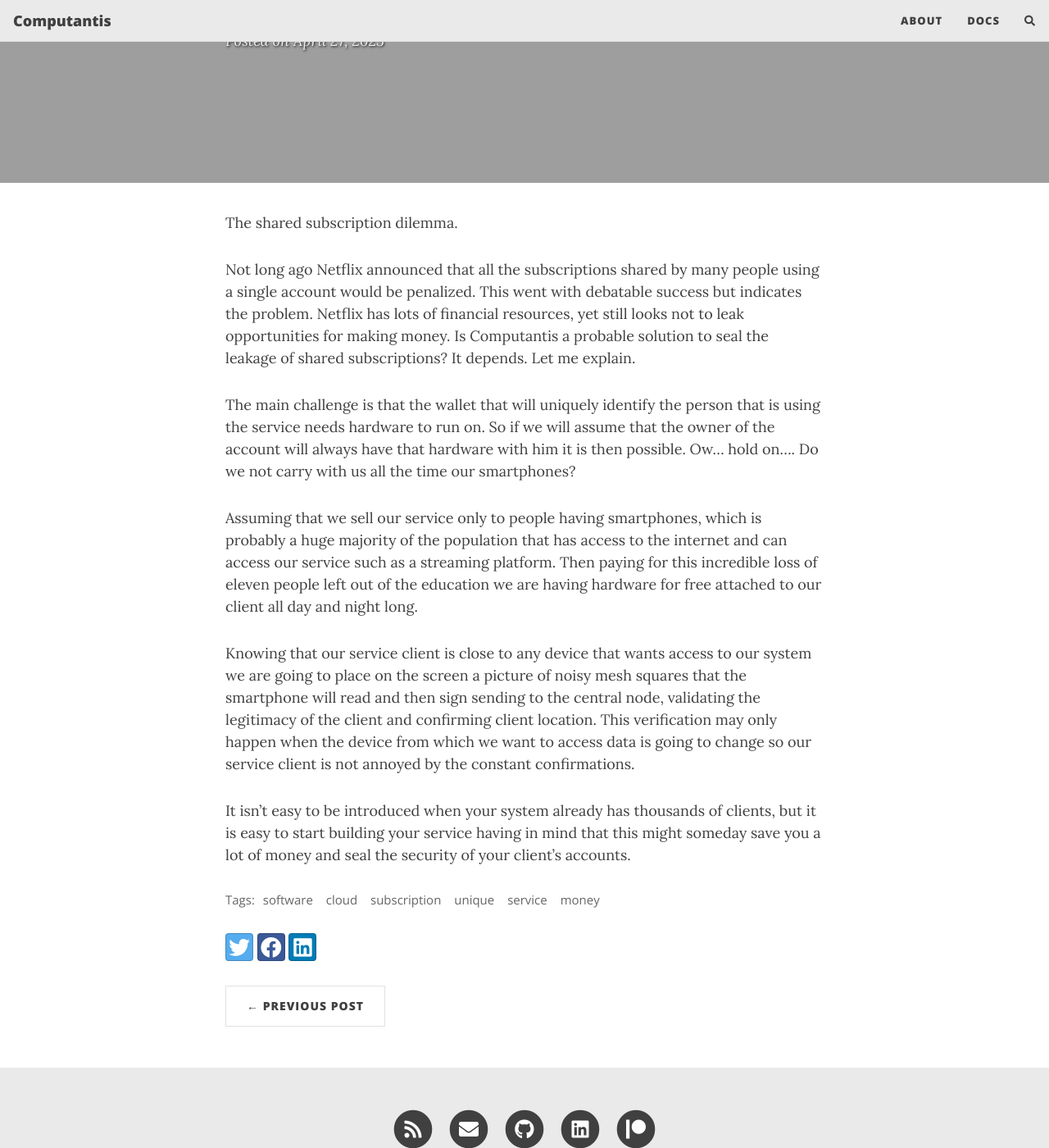
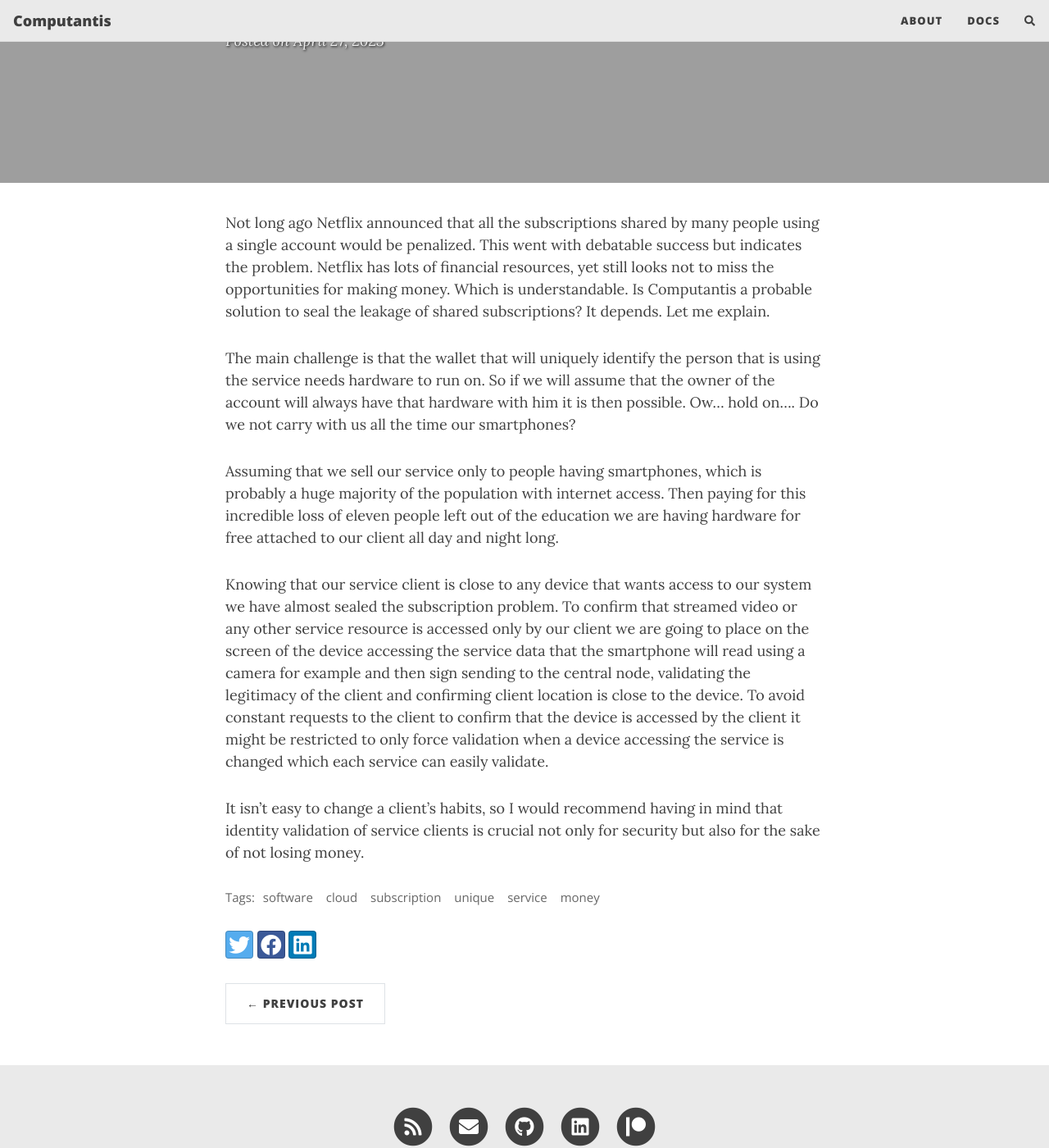
Before and after one commit to TheBlueDotGame/The-Accountant, a Jekyll site: the page built from docs/_posts/2023-04-27-subscription-dilemma.md, in a window 1280 px wide and 1400 px high, scrolled down 375 px. Shown: the whole window at 82% size. Built offline with Jekyll 4.4.1, drawn with Linux system fonts in a browser that asks for light colours; nearby versions of some CDN libraries; comment, search, counter and statistics services are not loaded.

Commit message:
Update post 27-04-23.

```diff
--- a/docs/_posts/2023-04-27-subscription-dilemma.md
+++ b/docs/_posts/2023-04-27-subscription-dilemma.md
@@ -8,15 +8,13 @@
 tags: [software, cloud, subscription, unique, service, money]
 ---
 
-The shared subscription dilemma.
-
-Not long ago Netflix announced that all the subscriptions shared by many people using a single account would be penalized. This went with debatable success but indicates the problem. Netflix has lots of financial resources, yet still looks not to leak opportunities for making money.
+Not long ago Netflix announced that all the subscriptions shared by many people using a single account would be penalized. This went with debatable success but indicates the problem. Netflix has lots of financial resources, yet still looks not to miss the opportunities for making money. Which is understandable.
 Is Computantis a probable solution to seal the leakage of shared subscriptions? It depends. Let me explain.
 
 The main challenge is that the wallet that will uniquely identify the person that is using the service needs hardware to run on. So if we will assume that the owner of the account will always have that hardware with him it is then possible. Ow… hold on…. Do we not carry with us all the time our smartphones?
 
-Assuming that we sell our service only to people having smartphones, which is probably a huge majority of the population that has access to the internet and can access our service such as a streaming platform. Then paying for this incredible loss of eleven people left out of the education we are having hardware for free attached to our client all day and night long.
+Assuming that we sell our service only to people having smartphones, which is probably a huge majority of the population with internet access. Then paying for this incredible loss of eleven people left out of the education we are having hardware for free attached to our client all day and night long.
 
-Knowing that our service client is close to any device that wants access to our system we are going to place on the screen a picture of noisy mesh squares that the smartphone will read and then sign sending to the central node, validating the legitimacy of the client and confirming client location. This verification may only happen when the device from which we want to access data is going to change so our service client is not annoyed by the constant confirmations.
+Knowing that our service client is close to any device that wants access to our system we have almost sealed the subscription problem. To confirm that streamed video or any other service resource is accessed only by our client we are going to place on the screen of the device accessing the service data that the smartphone will read using a camera for example and then sign sending to the central node, validating the legitimacy of the client and confirming client location is close to the device. To avoid constant requests to the client to confirm that the device is accessed by the client it might be restricted to only force validation when a device accessing the service is changed which each service can easily validate.
 
-It isn’t easy to be introduced when your system already has thousands of clients, but it is easy to start building your service having in mind that this might someday save you a lot of money and seal the security of your client's accounts.
+It isn’t easy to change a client's habits, so I would recommend having in mind that identity validation of service clients is crucial not only for security but also for the sake of not losing money.
```
